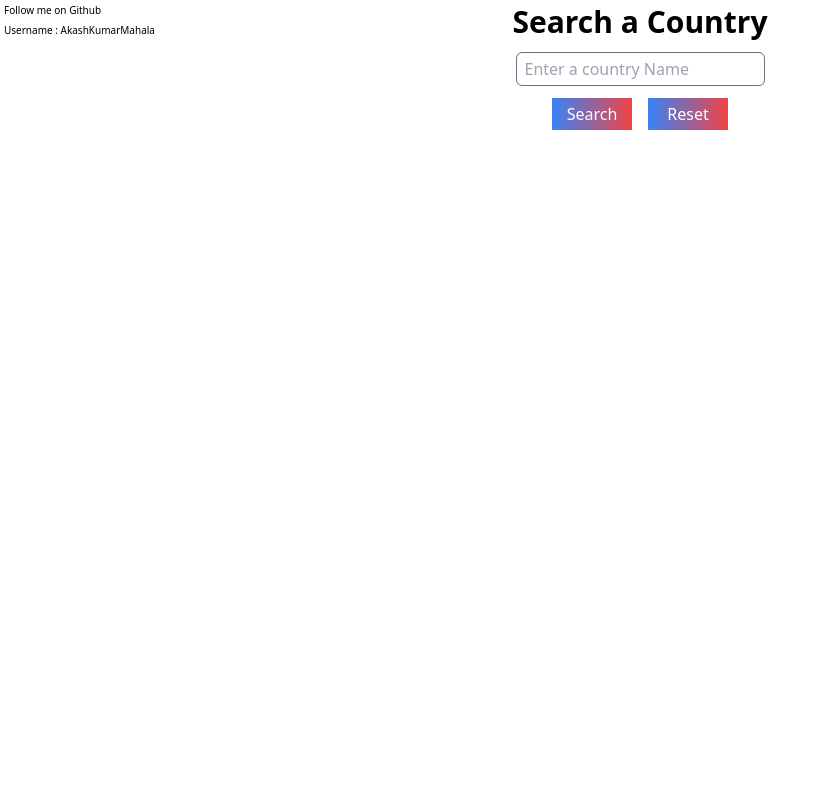
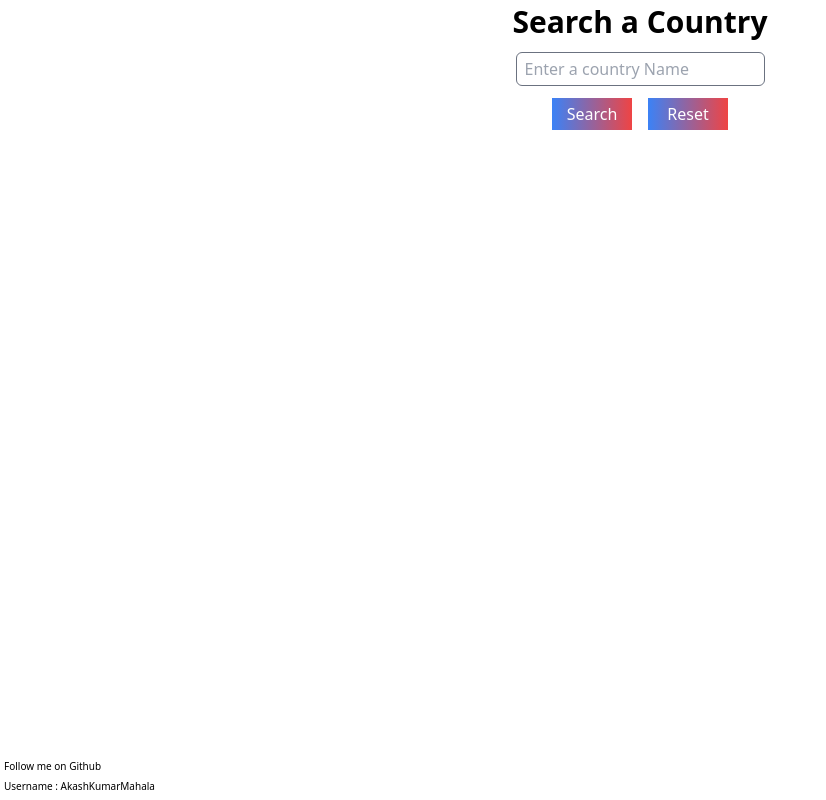
Before and after one commit to AkashKumarMahala/vue3, a Vue app: page / in a window 1280 px wide. Shown: the whole page, without its empty margins (0-826 px from the left). Built offline with nearby package versions, Linux system fonts and the light colour scheme.

Commit message:
footer change and fetch method change

```diff
--- a/src/components/CountryApi.vue
+++ b/src/components/CountryApi.vue
@@ -48,7 +48,7 @@
 
     <!-- footer div  -->
     <div>
-      <div class="footer text-sm ml-1 mb-1 hidden:block-sm">
+      <div class="footer text-sm ml-1 mb-1 hidden:block-sm" v-if="isNameDisplayed">
          <h6>Follow me on Github</h6>
          <h6>Username : AkashKumarMahala</h6>
       </div>
@@ -65,6 +65,7 @@ export default {
     return {
       countryData: [],
       isShowing: false,
+      isNameDisplayed: true,
       countryName: "",
     };
   },
@@ -72,6 +73,8 @@ export default {
   methods: {
     fetchData() {
       if (this.countryName != "") {
+        this.isShowing = true;
+        this.isNameDisplayed = false;
         axios
           .get(`https://restcountries.eu/rest/v2/name/${this.countryName}`)
           .then((res) => {
@@ -80,7 +83,6 @@ export default {
           .catch((err) => {
             console.log(`Error is ${err}`);
           });
-        this.isShowing = true;
       }
     },
     popout() {
@@ -107,7 +109,7 @@ export default {
 }
 .footer {
   position: fixed;
-  top: 0;
+  bottom: 0;
   font-size: 10px;
 }
 </style>
```
